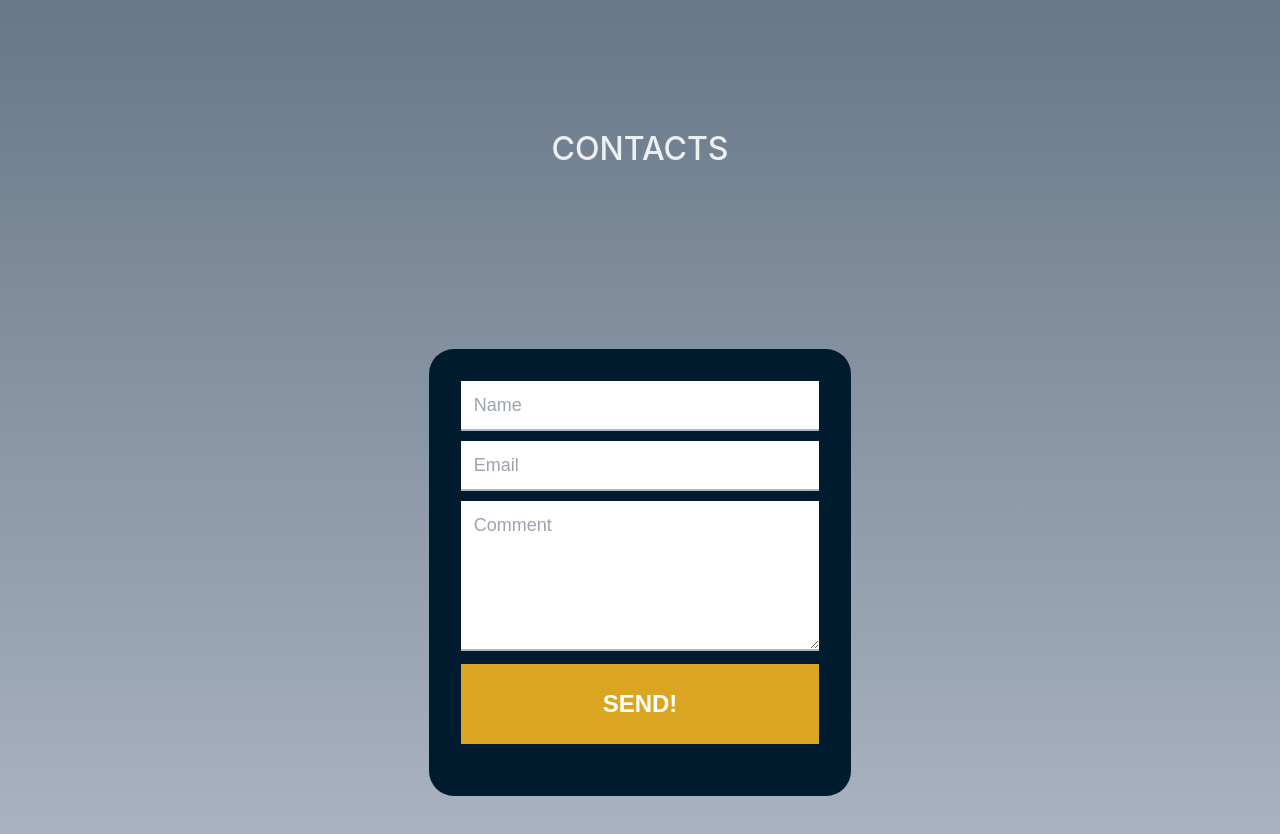
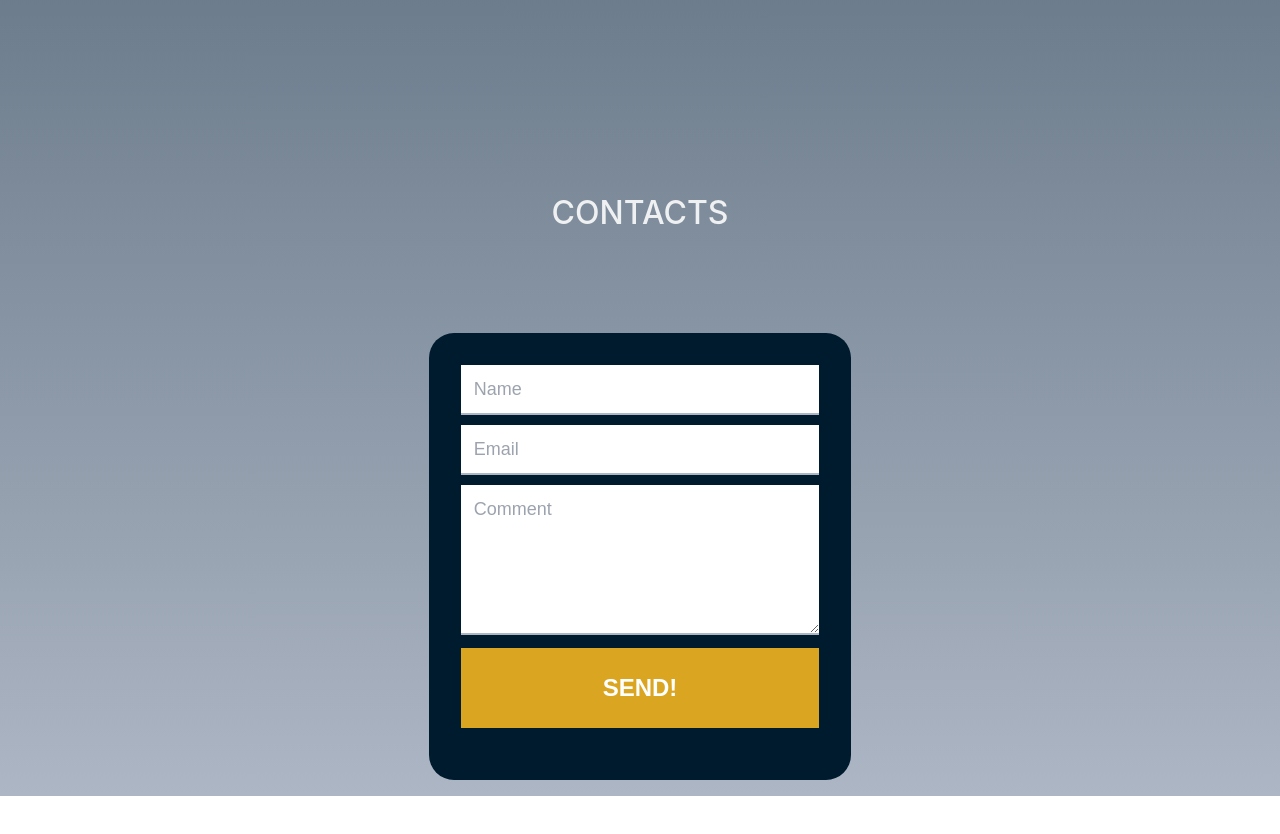
Before and after one commit to XamTV/Solorush2, a React (Vite) app: page / in a window 1280 px wide. Shown: the part 3100-3934 px from the top of the page. After the commit the page ends 3896 px from the top, so only its background shows below. Built offline with nearby package versions, Linux system fonts and the light colour scheme.

Commit message:
Portfolio Ready to receive some glitter // need to do a functionnal form

```diff
--- a/src/styles/Contact.css
+++ b/src/styles/Contact.css
@@ -1,12 +1,12 @@
 .contact-component {
-  height: 95vh;
-  margin-top: 3rem;
+  margin-top: 15rem;
+  padding-bottom: 1rem;
 }
 .contact-container {
   display: flex;
   width: 33vw;
   margin: auto;
-  margin-top: 10rem;
+  margin-top: 5rem;
   padding: 2rem;
   background-color: #001b2e;
   border-radius: 25px;
--- a/src/styles/Projects.css
+++ b/src/styles/Projects.css
@@ -12,7 +12,6 @@
   display: flex;
   flex-wrap: wrap;
   justify-content: space-around;
-  margin-top: 8rem;
 }
 
 .projectcard-article {
```
